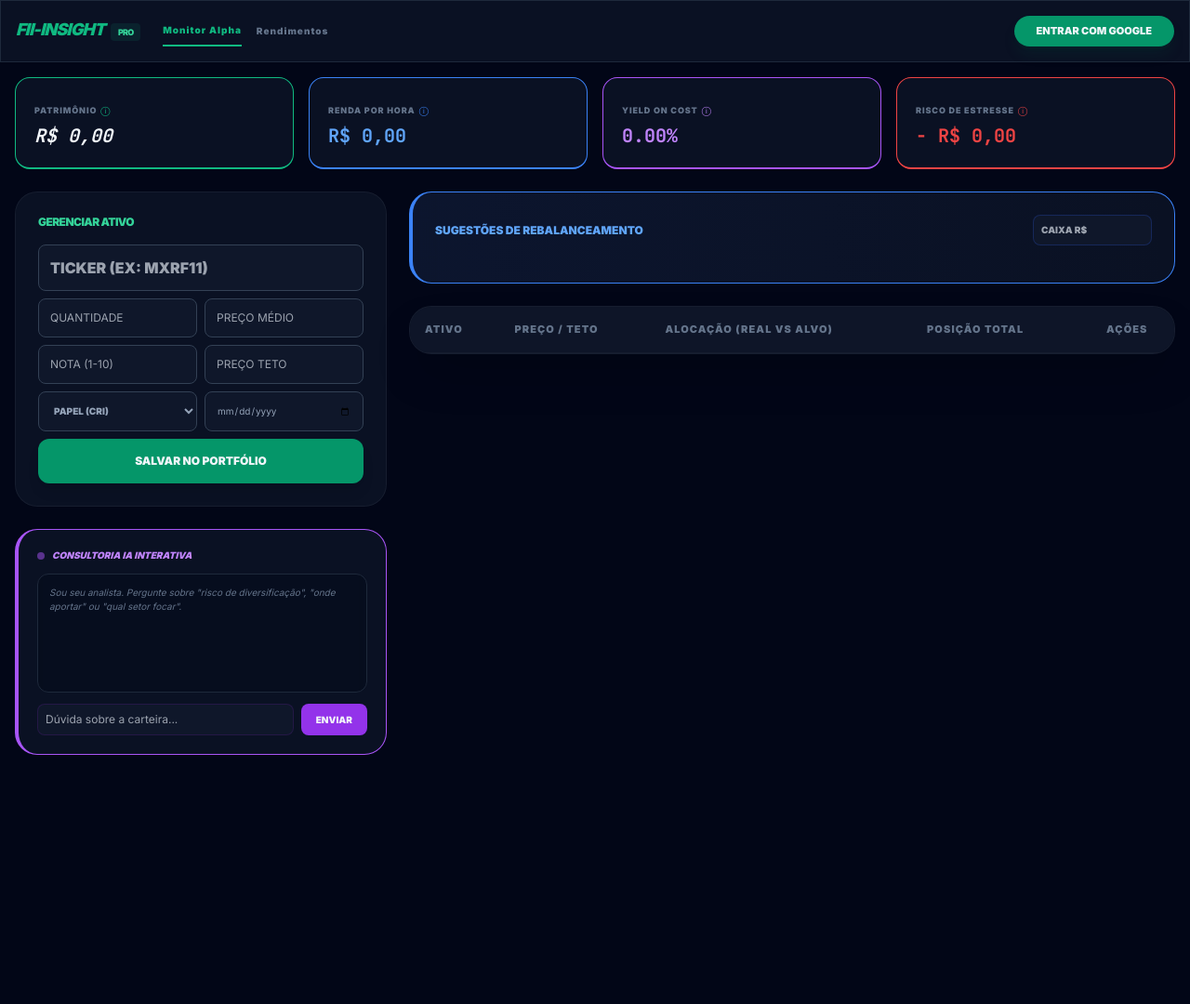
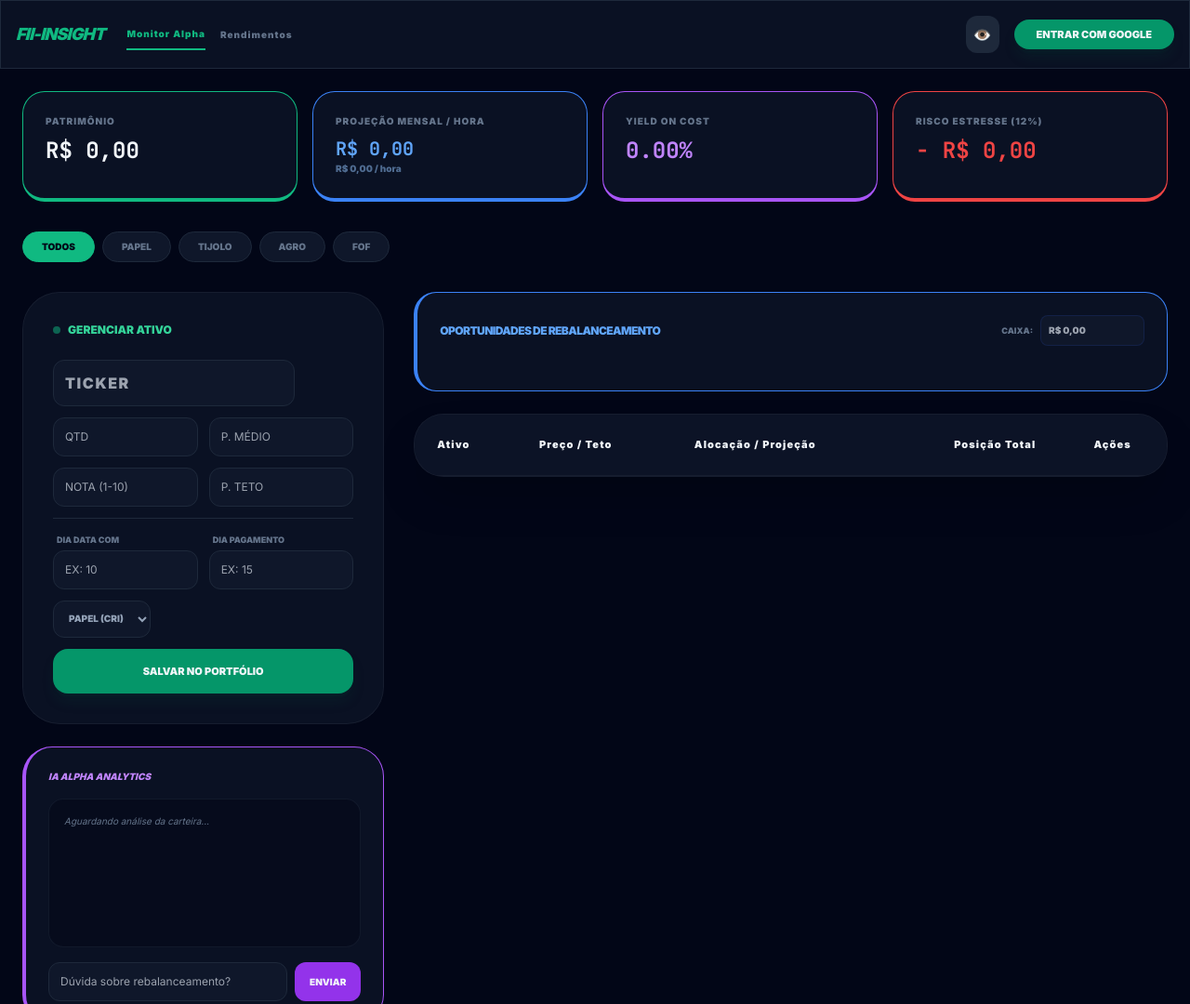
Before and after one commit to andreklaroskleao/AppFIIs, a plain HTML site: page index.html in a window 1280 px wide. Shown: the top 1080 px of the page at 93% size. Before the commit the page ends 828 px from the top, so only its background shows below. Drawn offline with nearby package versions, Linux system fonts and the light colour scheme; no server answers.

Commit message:
Update index.html

```diff
--- a/index.html
+++ b/index.html
@@ -10,177 +10,152 @@
 </head>
 <body class="min-h-screen">
 
-    <datalist id="lista-fiis">
-        <option value="MXRF11"> <option value="HGLG11"> <option value="XPML11"> <option value="BTLG11">
-        <option value="VISC11"> <option value="KNIP11"> <option value="KNCR11"> <option value="GARE11">
-        <option value="GALG11"> <option value="TRXF11"> <option value="IRDM11"> <option value="CPTS11">
-        <option value="XPLG11"> <option value="VINO11"> <option value="ALZR11"> <option value="TGAR11">
-    </datalist>
-
     <nav class="border-b border-slate-800 p-4 glass sticky top-0 z-50 flex justify-between items-center">
         <div class="flex items-center gap-6">
-            <h1 class="text-lg font-black text-emerald-500 italic tracking-tighter">FII-INSIGHT <span class="text-[9px] bg-emerald-500/10 px-2 py-1 rounded text-emerald-400 not-italic ml-1">PRO</span></h1>
-            <div class="flex gap-4 text-[10px] font-bold uppercase tracking-widest text-slate-500">
+            <h1 class="text-lg font-black text-emerald-500 italic tracking-tighter uppercase">FII-INSIGHT</h1>
+            <div class="flex gap-4 text-[10px] font-black uppercase tracking-widest text-slate-500">
                 <button onclick="window.mudarAba('dash')" id="tab-dash" class="tab-active py-2">Monitor Alpha</button>
                 <button onclick="window.mudarAba('proventos')" id="tab-proventos" class="py-2">Rendimentos</button>
             </div>
         </div>
+        <div class="flex items-center gap-4">
+            <button onclick="window.toggleGhost()" class="p-2 bg-slate-800 rounded-xl hover:bg-slate-700 transition">
+                <span id="ghost-icon">👁️</span>
+            </button>
             <div id="user-info"></div>
+        </div>
     </nav>
 
-    <main class="p-4 container mx-auto space-y-6">
-
+    <main class="p-6 container mx-auto space-y-8">
         <div id="secao-dash">
-            <div class="grid grid-cols-1 md:grid-cols-4 gap-4 mb-6">
-                <div class="glass p-5 rounded-2xl border-b-2 border-emerald-500">
-                    <div class="tooltip-container" tabindex="0">
-                        <p class="text-[9px] text-slate-500 font-black uppercase tracking-widest">Patrimônio</p>
-                        <span class="ml-1 text-emerald-500 text-[10px]">ⓘ</span>
-                        <div class="tooltip-content">Valor total das cotas multiplicado pela cotação atual de mercado.</div>
+            <div class="grid grid-cols-1 md:grid-cols-4 gap-4 mb-8">
+                <div class="glass p-6 rounded-3xl border-b-4 border-emerald-500">
+                    <p class="text-[10px] text-slate-500 font-black uppercase tracking-widest">Patrimônio</p>
+                    <h2 id="total-patrimonio" class="text-2xl font-black mt-2 val-sensivel mono">R$ 0,00</h2>
                 </div>
-                    <h2 id="total-patrimonio" class="text-xl font-black mt-1 mono italic">R$ 0,00</h2>
+                <div class="glass p-6 rounded-3xl border-b-4 border-blue-500">
+                    <p class="text-[10px] text-slate-500 font-black uppercase tracking-widest text-nowrap">Projeção Mensal / Hora</p>
+                    <div class="flex flex-col mt-2">
+                        <h2 id="renda-mes" class="text-xl font-black text-blue-400 val-sensivel mono">R$ 0,00</h2>
+                        <span id="renda-hora" class="text-[10px] text-blue-300/50 font-bold val-sensivel">R$ 0,00 / hora</span>
                     </div>
-                <div class="glass p-5 rounded-2xl border-b-2 border-blue-500">
-                    <div class="tooltip-container" tabindex="0">
-                        <p class="text-[9px] text-slate-500 font-black uppercase tracking-widest">Renda por Hora</p>
-                        <span class="ml-1 text-blue-500 text-[10px]">ⓘ</span>
-                        <div class="tooltip-content">Estimativa de ganho passivo por hora (base 24h/dia).</div>
                 </div>
-                    <h2 id="renda-hora" class="text-xl font-black text-blue-400 mt-1 mono">R$ 0,00</h2>
+                <div class="glass p-6 rounded-3xl border-b-4 border-purple-500">
+                    <p class="text-[10px] text-slate-500 font-black uppercase tracking-widest">Yield On Cost</p>
+                    <h2 id="yoc-medio" class="text-2xl font-black text-purple-400 mt-2 mono">0.00%</h2>
                 </div>
-                <div class="glass p-5 rounded-2xl border-b-2 border-purple-500">
-                    <div class="tooltip-container" tabindex="0">
-                        <p class="text-[9px] text-slate-500 font-black uppercase tracking-widest">Yield on Cost</p>
-                        <span class="ml-1 text-purple-400 text-[10px]">ⓘ</span>
-                        <div class="tooltip-content">Rentabilidade baseada no seu Preço Médio histórico.</div>
-                    </div>
-                    <h2 id="yoc-medio" class="text-xl font-black text-purple-400 mt-1 mono">0.00%</h2>
-                </div>
-                <div class="glass p-5 rounded-2xl border-b-2 border-red-500">
-                    <div class="tooltip-container" tabindex="0">
-                        <p class="text-[9px] text-slate-500 font-black uppercase tracking-widest">Risco de Estresse</p>
-                        <span class="ml-1 text-red-500 text-[10px]">ⓘ</span>
-                        <div class="tooltip-content">Simulação de queda patrimonial em cenário de juros altos (12%).</div>
-                    </div>
-                    <h2 id="queda-pat" class="text-xl font-black text-red-500 mt-1 mono">- R$ 0,00</h2>
+                <div class="glass p-6 rounded-3xl border-b-4 border-red-500">
+                    <p class="text-[10px] text-slate-500 font-black uppercase tracking-widest">Risco Estresse (12%)</p>
+                    <h2 id="queda-pat" class="text-2xl font-black text-red-500 mt-2 val-sensivel mono">- R$ 0,00</h2>
                 </div>
             </div>
 
-            <div class="grid grid-cols-1 lg:grid-cols-3 gap-6">
+            <div class="flex gap-2 mb-6 overflow-x-auto pb-2 scrollbar-hide">
+                <button onclick="window.filtrar('Todos')" class="btn-filtro active">Todos</button>
+                <button onclick="window.filtrar('Papel')" class="btn-filtro">Papel</button>
+                <button onclick="window.filtrar('Tijolo')" class="btn-filtro">Tijolo</button>
+                <button onclick="window.filtrar('Agro')" class="btn-filtro">Agro</button>
+                <button onclick="window.filtrar('Fundo de Fundo')" class="btn-filtro">FOF</button>
+            </div>
+
+            <div class="grid grid-cols-1 lg:grid-cols-3 gap-8">
                 <div class="space-y-6">
-                    <div class="glass p-6 rounded-3xl border border-white/5">
-                        <h3 id="form-titulo" class="text-xs font-black uppercase text-emerald-400 mb-4 tracking-tighter">Gerenciar Ativo</h3>
-                        <div class="space-y-2">
-                            <input type="text" id="ticker-input" list="lista-fiis" placeholder="TICKER (Ex: MXRF11)" class="w-full bg-slate-900 border border-slate-700 rounded-lg p-3 uppercase font-bold text-white outline-none focus:border-emerald-500">
-                            <div class="grid grid-cols-2 gap-2">
-                                <input type="number" id="qtd-input" placeholder="QUANTIDADE" class="bg-slate-900 border border-slate-700 rounded-lg p-3 text-xs text-white">
-                                <input type="number" id="pm-input" placeholder="PREÇO MÉDIO" class="bg-slate-900 border border-slate-700 rounded-lg p-3 text-xs text-white">
+                    <div class="glass p-8 rounded-[2.5rem] border border-white/5">
+                        <h3 id="form-titulo" class="text-xs font-black uppercase text-emerald-400 mb-6 flex items-center gap-2">
+                            <span class="w-2 h-2 bg-emerald-500 rounded-full animate-pulse"></span> Gerenciar Ativo
+                        </h3>
+                        <div class="space-y-3">
+                            <input type="text" id="ticker-input" placeholder="TICKER" class="input-pro uppercase font-black tracking-widest">
+                            <div class="grid grid-cols-2 gap-3">
+                                <input type="number" id="qtd-input" placeholder="QTD" class="input-pro text-xs">
+                                <input type="number" id="pm-input" placeholder="P. MÉDIO" class="input-pro text-xs">
                             </div>
-                            <div class="grid grid-cols-2 gap-2">
-                                <input type="number" id="nota-input" placeholder="NOTA (1-10)" class="bg-slate-900 border border-slate-700 rounded-lg p-3 text-xs text-blue-400">
-                                <input type="number" id="teto-input" placeholder="PREÇO TETO" class="bg-slate-900 border border-slate-700 rounded-lg p-3 text-xs text-emerald-400">
+                            <div class="grid grid-cols-2 gap-3">
+                                <input type="number" id="nota-input" placeholder="NOTA (1-10)" class="input-pro text-xs text-blue-400">
+                                <input type="number" id="teto-input" placeholder="P. TETO" class="input-pro text-xs text-emerald-400">
                             </div>
-                            <div class="grid grid-cols-2 gap-2">
-                                <select id="segmento-input" class="bg-slate-900 border border-slate-700 rounded-lg p-3 text-[10px] text-slate-400 uppercase font-black">
+                            <div class="grid grid-cols-2 gap-3 border-t border-slate-800 pt-4 mt-2">
+                                <div class="flex flex-col gap-1">
+                                    <label class="text-[9px] font-black text-slate-500 uppercase ml-1">Dia Data Com</label>
+                                    <input type="number" id="data-com-input" placeholder="EX: 10" class="input-pro text-xs">
+                                </div>
+                                <div class="flex flex-col gap-1">
+                                    <label class="text-[9px] font-black text-slate-500 uppercase ml-1">Dia Pagamento</label>
+                                    <input type="number" id="data-pg-input" placeholder="EX: 15" class="input-pro text-xs">
+                                </div>
+                            </div>
+                            <select id="segmento-input" class="input-pro text-[10px] uppercase font-black text-slate-400">
                                 <option value="Papel">Papel (CRI)</option>
                                 <option value="Tijolo">Tijolo</option>
                                 <option value="Agro">Agro</option>
                                 <option value="Fundo de Fundo">FOF</option>
                             </select>
-                                <input type="date" id="data-compra-input" class="bg-slate-900 border border-slate-700 rounded-lg p-3 text-[10px] text-slate-400">
-                            </div>
-                            <button onclick="window.adicionarFundo()" id="btn-registrar" class="w-full bg-emerald-600 font-black py-4 rounded-xl uppercase text-xs shadow-lg hover:bg-emerald-500 transition-all">Salvar no Portfólio</button>
-                            <button onclick="window.cancelarEdicao()" id="btn-cancelar" class="hidden w-full text-slate-500 text-[10px] font-bold uppercase mt-2">Cancelar Edição</button>
+                            <button onclick="window.adicionarFundo()" id="btn-registrar" class="w-full bg-emerald-600 hover:bg-emerald-500 font-black py-4 rounded-2xl uppercase text-[11px] shadow-lg shadow-emerald-900/20 transition-all mt-4">Salvar no Portfólio</button>
+                            <button onclick="window.cancelarEdicao()" id="btn-cancelar" class="hidden w-full text-slate-500 text-[10px] font-black uppercase mt-2 hover:text-white transition">Cancelar Edição</button>
                         </div>
                     </div>
 
-                    <div class="glass p-5 rounded-3xl border-l-4 border-purple-500">
-                        <h3 class="text-[10px] font-black uppercase text-purple-400 mb-3 italic flex items-center gap-2">
-                            <span class="w-2 h-2 bg-purple-500 rounded-full animate-pulse"></span> Consultoria IA Interativa
-                        </h3>
-                        <div id="chat-ia-respostas" class="text-[10px] text-slate-400 h-32 overflow-y-auto mb-3 space-y-3 p-3 bg-slate-950/40 rounded-xl border border-slate-800 scrollbar-hide">
-                            <p class="italic text-slate-500">Sou seu analista. Pergunte sobre "risco de diversificação", "onde aportar" ou "qual setor focar".</p>
+                    <div class="glass p-6 rounded-[2rem] border-l-4 border-purple-500">
+                        <h3 class="text-[10px] font-black uppercase text-purple-400 mb-4 flex items-center gap-2 italic">IA ALPHA ANALYTICS</h3>
+                        <div id="chat-ia-respostas" class="text-[10px] text-slate-400 h-40 overflow-y-auto mb-4 p-4 bg-slate-950/50 rounded-2xl border border-slate-800/50 space-y-4">
+                            <p class="italic text-slate-500">Aguardando análise da carteira...</p>
                         </div>
                         <div class="flex gap-2">
-                            <input type="text" id="pergunta-ia" placeholder="Dúvida sobre a carteira..." class="flex-1 bg-slate-900 border border-purple-900/30 rounded-lg p-2 text-xs text-white outline-none">
-                            <button onclick="window.perguntarIA()" class="bg-purple-600 px-4 py-2 rounded-lg text-[10px] font-black hover:bg-purple-500 transition">ENVIAR</button>
+                            <input type="text" id="pergunta-ia" placeholder="Dúvida sobre rebalanceamento?" class="flex-1 bg-slate-900 border border-slate-800 rounded-xl p-3 text-xs text-white outline-none focus:border-purple-500">
+                            <button onclick="window.perguntarIA()" class="bg-purple-600 px-4 py-2 rounded-xl text-[10px] font-black hover:bg-purple-500 transition">ENVIAR</button>
                         </div>
                     </div>
                 </div>
 
                 <div class="lg:col-span-2 space-y-6">
-                    <div class="glass p-6 rounded-3xl border-l-4 border-blue-500 bg-gradient-to-r from-blue-900/10 to-transparent">
-                        <div class="flex justify-between items-center mb-4">
-                            <h3 class="text-xs font-black uppercase text-blue-400">Sugestões de Rebalanceamento</h3>
-                            <input type="number" id="caixa-disponivel" onchange="window.carregarDados()" placeholder="CAIXA R$" class="bg-slate-900 border border-blue-900/50 rounded-lg p-2 text-[10px] text-blue-400 w-32 font-black">
+                    <div class="glass p-6 rounded-3xl border-l-4 border-blue-500">
+                        <div class="flex justify-between items-center mb-6">
+                            <h3 class="text-xs font-black uppercase text-blue-400 tracking-tighter">Oportunidades de Rebalanceamento</h3>
+                            <div class="flex items-center gap-2">
+                                <span class="text-[9px] text-slate-500 font-black uppercase">Caixa:</span>
+                                <input type="number" id="caixa-disponivel" onchange="window.carregarDados()" placeholder="R$ 0,00" class="bg-slate-900 border border-blue-900/30 rounded-lg p-2 text-[10px] text-blue-400 w-28 font-black">
+                            </div>
                         </div>
                         <div id="painel-aportes" class="grid grid-cols-1 md:grid-cols-2 gap-4">
                             </div>
                     </div>
 
-                    <div class="glass rounded-3xl overflow-hidden shadow-2xl">
-                        <table class="w-full text-left text-[11px]">
-                            <thead class="bg-slate-900/80 text-slate-500 font-black uppercase tracking-widest">
+                    <div class="glass rounded-[2rem] overflow-hidden shadow-2xl">
+                        <div class="overflow-x-auto">
+                            <table class="text-left text-[11px]">
+                                <thead class="bg-slate-900/50">
                                     <tr>
-                                    <th class="p-4">Ativo</th>
-                                    <th class="p-4">Preço / Teto</th>
-                                    <th class="p-4">Alocação (Real vs Alvo)</th>
-                                    <th class="p-4">Posição Total</th>
-                                    <th class="p-4 text-center">Ações</th>
+                                        <th class="p-6">Ativo</th>
+                                        <th class="p-6">Preço / Teto</th>
+                                        <th class="p-6">Alocação / Projeção</th>
+                                        <th class="p-6 text-right">Posição Total</th>
+                                        <th class="p-6 text-center">Ações</th>
                                     </tr>
                                 </thead>
-                            <tbody id="tabela-corpo" class="divide-y divide-slate-800">
-                                </tbody>
+                                <tbody id="tabela-corpo" class="divide-y divide-slate-800/50"></tbody>
                             </table>
                         </div>
                     </div>
                 </div>
             </div>
+        </div>
 
-        <div id="secao-proventos" class="hidden grid grid-cols-1 lg:grid-cols-3 gap-6">
-            <div class="glass p-6 rounded-3xl h-fit border-t-2 border-blue-500 shadow-xl">
-                <h3 class="text-xs font-black uppercase text-blue-400 mb-4">Lançar Dividendos</h3>
-                <div class="space-y-3">
-                    <div>
-                        <label class="text-[9px] uppercase font-black text-slate-500 ml-1">Ativo</label>
-                        <input type="text" id="prov-ticker" list="lista-fiis" placeholder="TICKER" class="w-full bg-slate-900 border border-slate-700 rounded-lg p-3 uppercase font-bold text-white">
-                    </div>
-                    <div>
-                        <label class="text-[9px] uppercase font-black text-slate-500 ml-1">Valor Total Recebido</label>
-                        <input type="number" id="prov-valor" placeholder="R$ 0,00" class="w-full bg-slate-900 border border-slate-700 rounded-lg p-3 font-black text-emerald-400">
-                    </div>
-                    <div>
-                        <label class="text-[9px] uppercase font-black text-slate-500 ml-1">Mês de Referência</label>
-                        <input type="month" id="prov-data" class="w-full bg-slate-900 border border-slate-700 rounded-lg p-3 text-slate-400">
-                    </div>
-                    <button onclick="window.registrarProvento()" class="w-full bg-blue-600 font-black py-4 rounded-xl uppercase text-xs hover:bg-blue-500 transition shadow-lg shadow-blue-900/20">Registrar na Bola de Neve</button>
+        <div id="secao-proventos" class="hidden grid grid-cols-1 lg:grid-cols-3 gap-8">
+            <div class="glass p-8 rounded-[2.5rem] h-fit border-t-4 border-blue-500">
+                <h3 class="text-xs font-black uppercase text-blue-400 mb-6">Lançar Rendimento</h3>
+                <div class="space-y-4">
+                    <input type="text" id="prov-ticker" placeholder="TICKER" class="input-pro uppercase font-bold">
+                    <input type="number" id="prov-valor" placeholder="VALOR TOTAL (R$)" class="input-pro font-black text-emerald-400">
+                    <input type="month" id="prov-data" class="input-pro text-slate-400">
+                    <button onclick="window.registrarProvento()" class="w-full bg-blue-600 hover:bg-blue-500 font-black py-4 rounded-2xl text-xs uppercase shadow-lg shadow-blue-900/20 transition-all">Efetuar Registro</button>
                 </div>
             </div>
-
-            <div class="lg:col-span-2 glass p-6 rounded-3xl min-h-[450px] flex flex-col shadow-xl">
-                <div class="flex justify-between items-center mb-6">
-                    <h3 class="text-xs font-black uppercase text-slate-500 tracking-widest">Evolução de Renda Mensal</h3>
-                    <span class="text-[10px] bg-emerald-500/10 text-emerald-400 px-3 py-1 rounded-full font-bold">Histórico Consolidado</span>
-                </div>
-                <div class="flex-1 min-h-[350px]">
+            <div class="lg:col-span-2 glass p-8 rounded-[2.5rem] min-h-[500px] shadow-xl">
                 <canvas id="chartProventos"></canvas>
             </div>
         </div>
-        </div>
-
     </main>
 
     <script type="module" src="app.js"></script>
-
-    <script>
-        document.addEventListener('click', function (e) {
-            if (!e.target.closest('.tooltip-container')) {
-                document.querySelectorAll('.tooltip-content').forEach(c => {
-                    c.style.visibility = 'hidden';
-                    c.style.opacity = '0';
-                });
-            }
-        });
-    </script>
 </body>
 </html>
```
Lines whose indentation alone changed are shown as unchanged.
